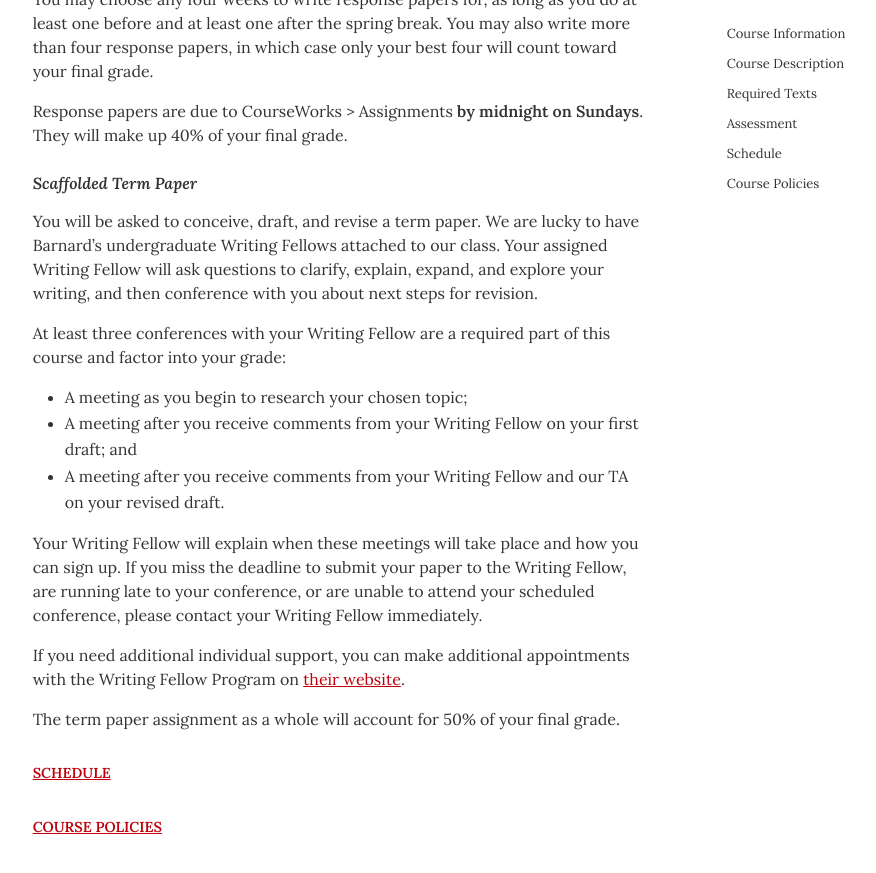
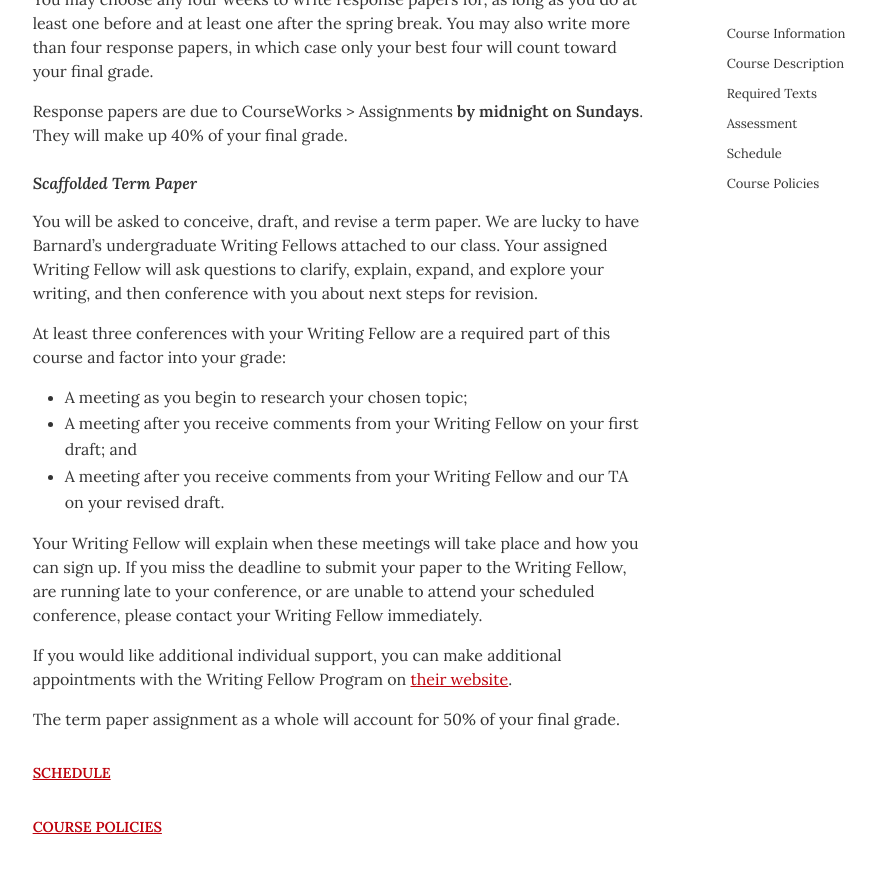
Before and after one commit to dingherself/political-philosophy, a Jekyll site: the page built from syllabus.md, in a window 1280 px wide and 900 px high, scrolled down 3525 px. Shown: the top 873 px of the window, without its empty margins (174-1050 px from the left). Built offline with Jekyll 4.4.1, drawn with Linux system fonts in a browser that asks for light colours.

Commit message:
better wording

```diff
--- a/syllabus.md
+++ b/syllabus.md
@@ -119,7 +119,7 @@ At least three conferences with your Writing Fellow are a required part of this
 
 Your Writing Fellow will explain when these meetings will take place and how you can sign up. If you miss the deadline to submit your paper to the Writing Fellow, are running late to your conference, or are unable to attend your scheduled conference, please contact your Writing Fellow immediately.
 
-If you need additional individual support, you can make additional appointments with the Writing Fellow Program on [their website](https://barnard.mywconline.com/schedule/).
+If you would like additional individual support, you can make additional appointments with the Writing Fellow Program on [their website](https://barnard.mywconline.com/schedule/).
 
 The term paper assignment as a whole will account for 50% of your final grade.
 
```
